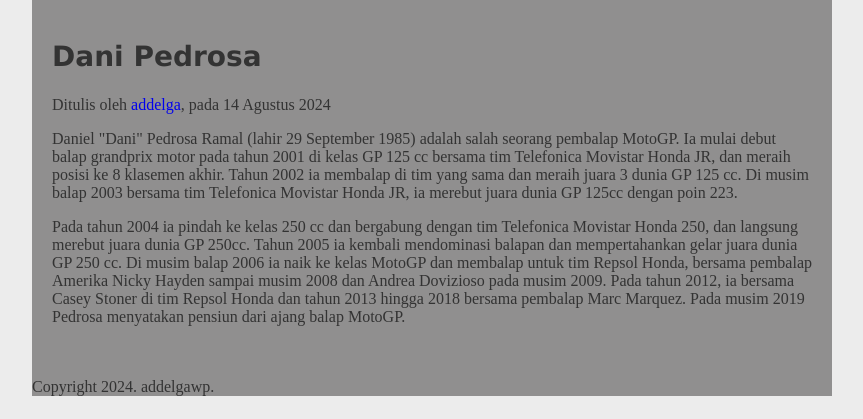
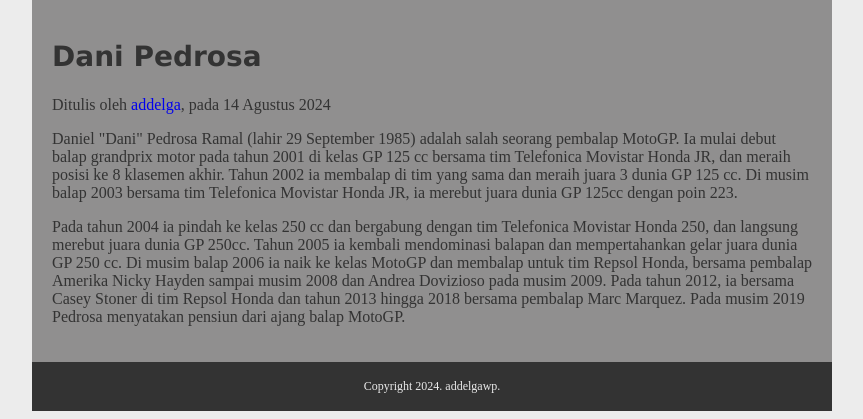
Before and after one commit to addelgawp/project-pkl, a plain HTML site: page index.html in a window 1280 px wide. Shown: the part 469-888 px from the top of the page, without its empty margins (208-1071 px from the left). Drawn offline with Linux system fonts and the light colour scheme.

Commit message:
style(footer): Add CSS styling to the footer

```diff
--- a/style.css
+++ b/style.css
@@ -60,3 +60,14 @@ body{
 .content a {
     text-decoration: none;
 }
+
+.footer {
+    background-color: #333;
+    padding: 5px;
+}
+
+.footer .copy {
+    color: #eaeaea;
+    text-align: center;
+    font-size: 12px;
+}
```
